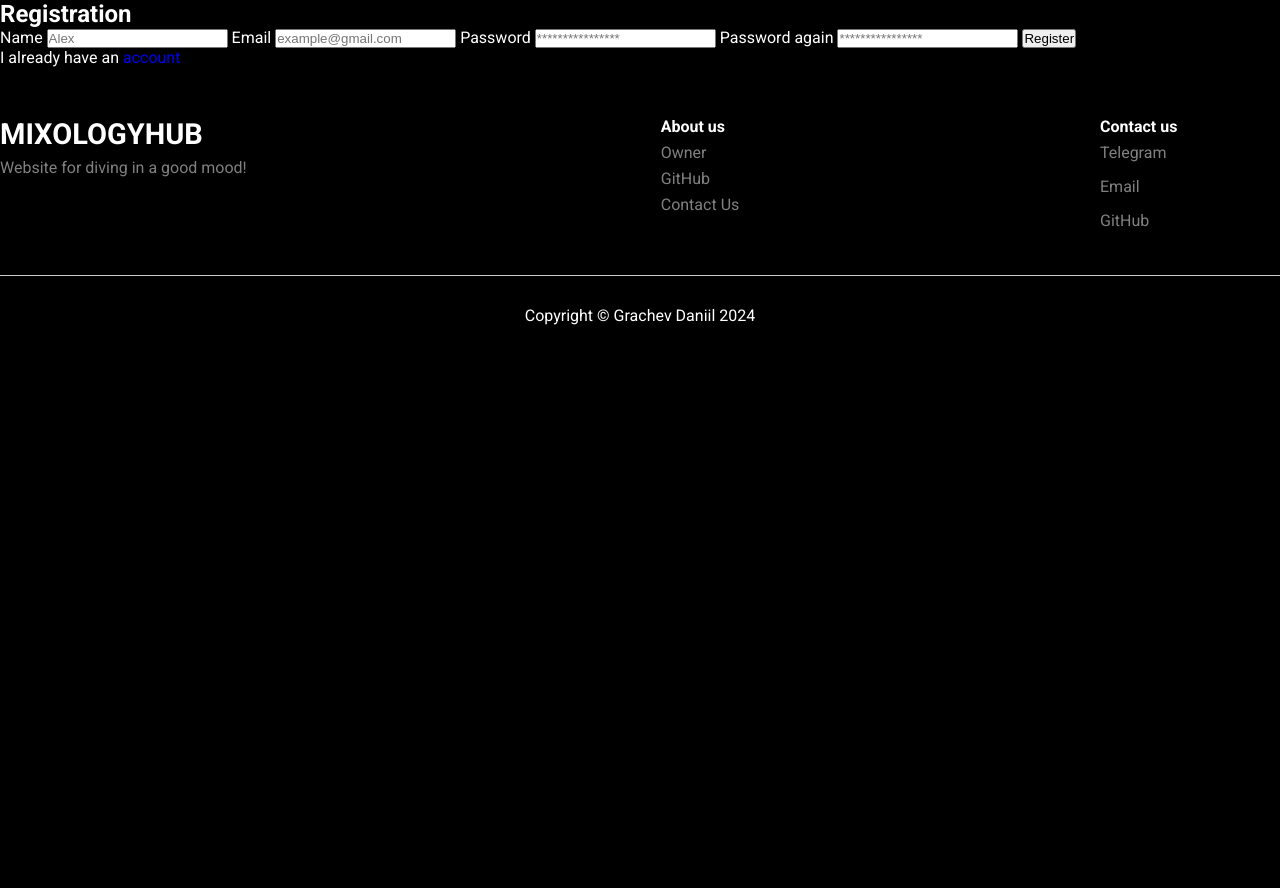
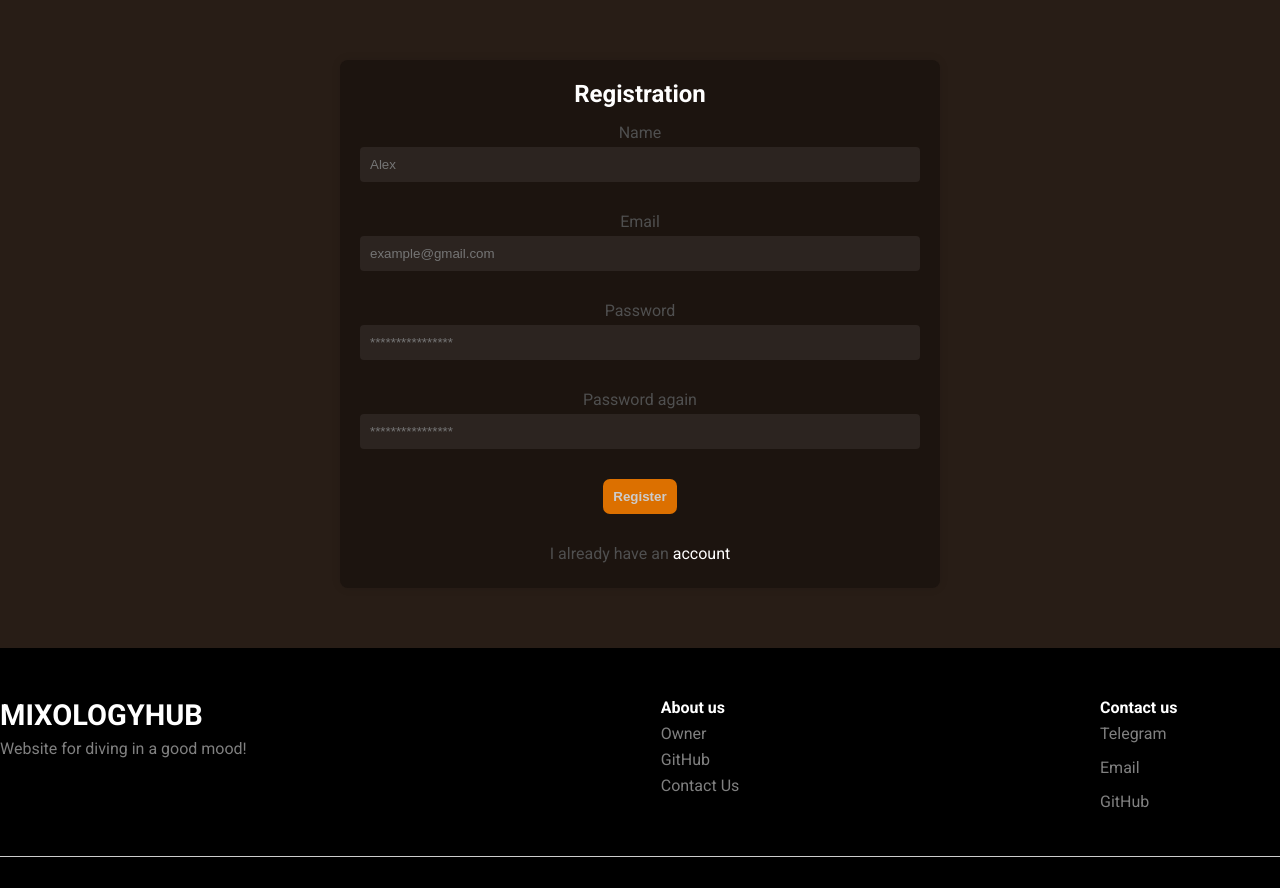
Before and after one commit to DaniilGrachev/phpWebSite, a PHP site: page /view/templates/reg.php in a window 1280 px wide; the page is wider, and only the part inside the window is pictured. Shown: the part 134-1022 px from the top of that part. Before the commit the page ends 459 px from the top of that part, so only its background shows below. Run offline with PHP 8.4, Linux system fonts and the light colour scheme.

Commit message:
changes in css for registration page

```diff
--- a/src/view/css/style.css
+++ b/src/view/css/style.css
@@ -592,3 +592,75 @@ footer > p {
 .scroll-to-top:hover {
     background-color: #ff8200; /* Цвет фона при наведении */
 }
+
+/*--------------------Registration--------------------*/
+.registration {
+    display: flex;
+    justify-content: center;
+    align-items: center;
+    height: 100%;
+    padding-top: 60px;
+    padding-bottom: 60px;
+    background: #281d16;
+}
+.registration .container {
+    width: 100%;
+    max-width: 600px;
+    padding: 20px;
+    box-shadow: 0 0 10px rgba(0, 0, 0, 0.1);
+    background: #1c140f;
+    border-radius: 8px;
+}
+.registration form {
+    width: 100%;
+    display: flex;
+    flex-direction: column;
+    align-items: center;
+}
+
+.registration label {
+    display: block;
+    margin: 15px 0 5px;
+    color: #4f4f4f;
+    align-items: center;
+}
+
+.registration form input {
+    color: #cccccc;
+    width: 100%;
+    padding: 10px;
+    margin-bottom: 15px;
+    border: none;
+    background: #2c2420;
+    border-radius: 4px;
+}
+
+.registration form h2 {
+    text-align: center;
+}
+
+.registration button {
+    padding: 10px;
+    margin-top: 15px;
+    border: none;
+    border-radius: 7px;
+    background: #DC7000;
+    color: #ccc;
+    font-weight: bold;
+    cursor: pointer;
+    width: auto;
+    align-self: center;
+    transition: all 500ms ease;
+}
+
+.registration button:hover {
+    background: #b01414;
+}
+
+.registration p {
+    color: #4f4f4f;
+    margin: 30px 0 5px 0;
+}
+.registration a {
+    color: #ffffff;
+}
```
